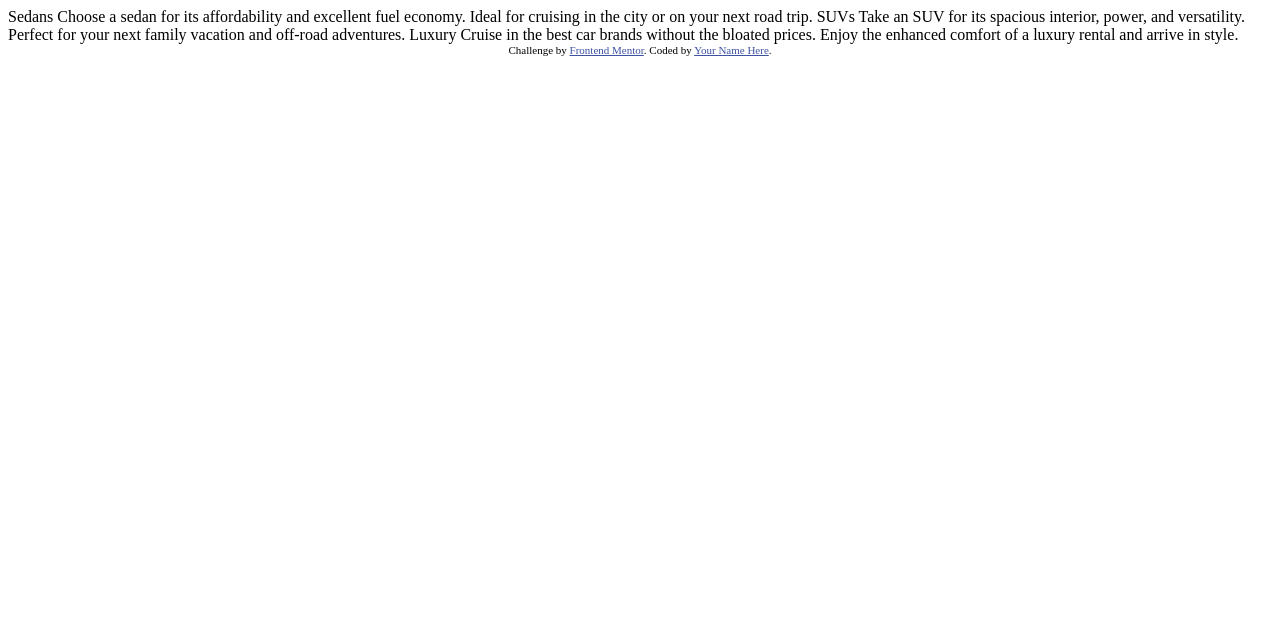
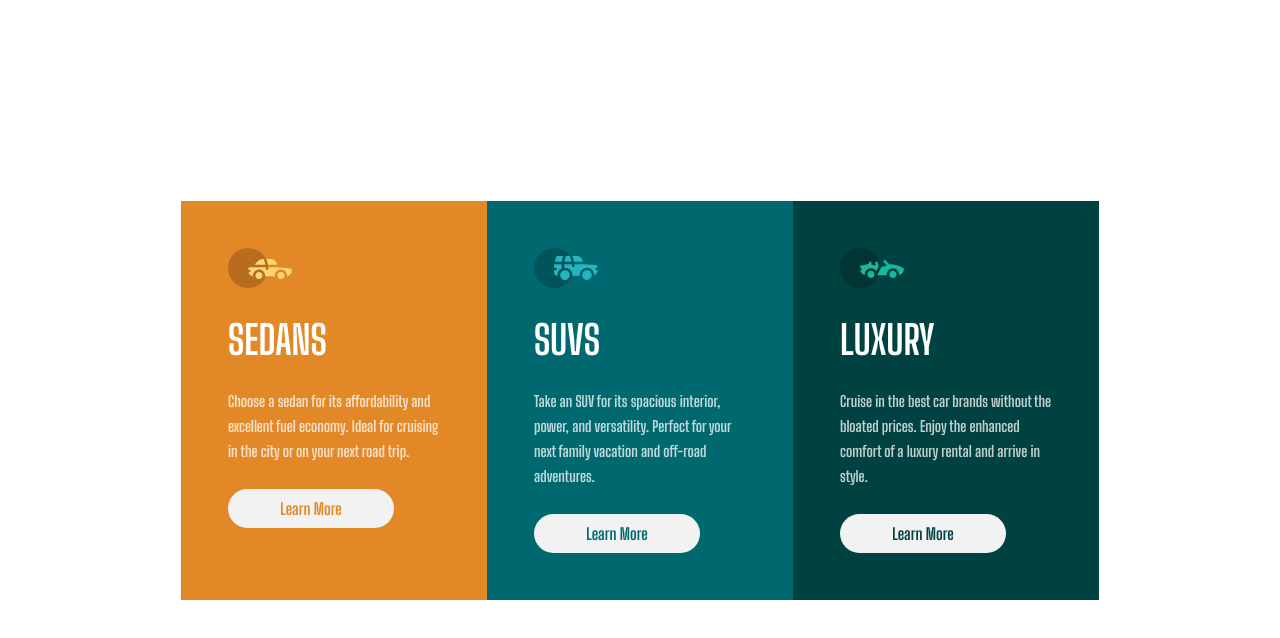
Before and after one commit to krishee107/3-columns-component, a plain HTML site: page index.html in a window 1280 px wide. Drawn offline with Linux system fonts and the light colour scheme.

Commit message:
CSS Final

```diff
--- /dev/null
+++ b/css/style.css
@@ -0,0 +1,80 @@
+@import url('https://fonts.googleapis.com/css2?family=Lexend+Deca&display=swap');
+@import url('https://fonts.googleapis.com/css2?family=Big+Shoulders+Display:wght@700&display=swap');
+
+:root{
+    /* Colors */
+
+    /*Primary*/
+    --primary-color: hsl(31, 77%, 52%);
+    --primary-color2: hsl(184, 100%, 22%);
+    --primary-color3: hsl(179, 100%, 13%);
+    /*Neutral*/
+    --neutral-color:hsla(0, 0%, 100%, 0.75); /*paragraphs*/
+    --neutral-color2: hsl(0, 0%, 95%); /* background, headings, buttons*/
+
+    /*Typography*/
+    --fs:15px;
+    --ff1:'Lexend Deca', sans-serif;
+    --ff2:'Big Shoulders Display', cursive;
+
+}
+
+html, body {
+    width: 100vw;
+    min-height: 100vh;
+    display: flex;
+    align-items: center;
+    margin: 0;
+}
+
+.boxes {
+    display: flex;
+    color: white;
+    font-family: var(--ff2);
+    margin: 0 auto;
+}
+
+.box{
+    gap: 25px;
+    display: flex;
+    flex-direction: column;
+    padding: 47px;
+}
+.box.sedans {background-color: var(--primary-color);}
+.box.suvs {background-color: var(--primary-color2);}
+.box.luxury {background-color: var(--primary-color3);}
+
+.box_title {
+    font-family: var(--ff2);
+    text-transform: uppercase;
+    font-size: 40px;
+    line-height: 48px;
+}
+.box_text {
+    font-size: 15px;
+    line-height: 25px;
+    opacity: 0.75;
+    max-width: 212px;
+}
+.box_button {
+    background: var(--neutral-color2);
+    border-radius: 25px;
+    text-align: center;
+    padding: 10px;
+    max-width: 146px;
+}.box_button:hover {
+    background-color: transparent;
+    color: white !important;
+    border: solid 2px;
+}
+.sedans .box_button{color:var(--primary-color);}
+.suvs .box_button{color:var(--primary-color2);}
+.luxury .box_button{color:var(--primary-color3);}
+
+@media (max-width: 767px) {
+    .boxes{
+        flex-direction: column;
+        margin: unset;
+        width: 100%;
+    }
+}
--- a/index.html
+++ b/index.html
@@ -5,32 +5,46 @@
   <meta name="viewport" content="width=device-width, initial-scale=1.0"> <!-- displays site properly based on user's device -->
 
   <link rel="icon" type="image/png" sizes="32x32" href="./images/favicon-32x32.png">
-
+  <link rel="stylesheet" href="./css/style.css">
   <title>Frontend Mentor | 3-column preview card component</title>
 
-  <!-- Feel free to remove these styles or customise in your own stylesheet 👍 -->
-  <style>
-    .attribution { font-size: 11px; text-align: center; }
-    .attribution a { color: hsl(228, 45%, 44%); }
-  </style>
 </head>
 <body>
 
-  Sedans
-  Choose a sedan for its affordability and excellent fuel economy. Ideal for cruising in the city
-  or on your next road trip.
+  <div class="boxes">
+    <div class="box sedans">
+      <div class="box_image"><img src="./images/icon-sedans.svg" alt="Sedans"></div>
+      <div class="box_title">Sedans</div>
+      <div class="box_text">Choose a sedan for its affordability and excellent fuel economy. Ideal for cruising in the city
+        or on your next road trip.</div>
+      <div class="box_button">Learn More</div>
+    </div>
 
-  SUVs
-  Take an SUV for its spacious interior, power, and versatility. Perfect for your next family vacation
-  and off-road adventures.
+    <div class="box suvs">
+      <div class="box_image"><img src="./images/icon-suvs.svg" alt="SUVs"></div>
+      <div class="box_title">SUVs</div>
+      <div class="box_text">Take an SUV for its spacious interior, power, and versatility. Perfect for your next family vacation
+        and off-road adventures.</div>
+      <div class="box_button">Learn More</div>
+    </div>
 
-  Luxury
-  Cruise in the best car brands without the bloated prices. Enjoy the enhanced comfort of a luxury
-  rental and arrive in style.
+    <div class="box luxury">
+      <div class="box_image"><img src="./images/icon-luxury.svg" alt="Luxury"></div>
+      <div class="box_title">Luxury</div>
+      <div class="box_text">Cruise in the best car brands without the bloated prices. Enjoy the enhanced comfort of a luxury
+        rental and arrive in style.</div>
+      <div class="box_button">Learn More</div>
+    </div>
+  </div>
 
-  <div class="attribution">
-    Challenge by <a href="https://www.frontendmentor.io?ref=challenge" target="_blank">Frontend Mentor</a>.
-    Coded by <a href="#">Your Name Here</a>.
-  </div>
+
+
+
+
+
+
+
+
+
 </body>
 </html>
```
